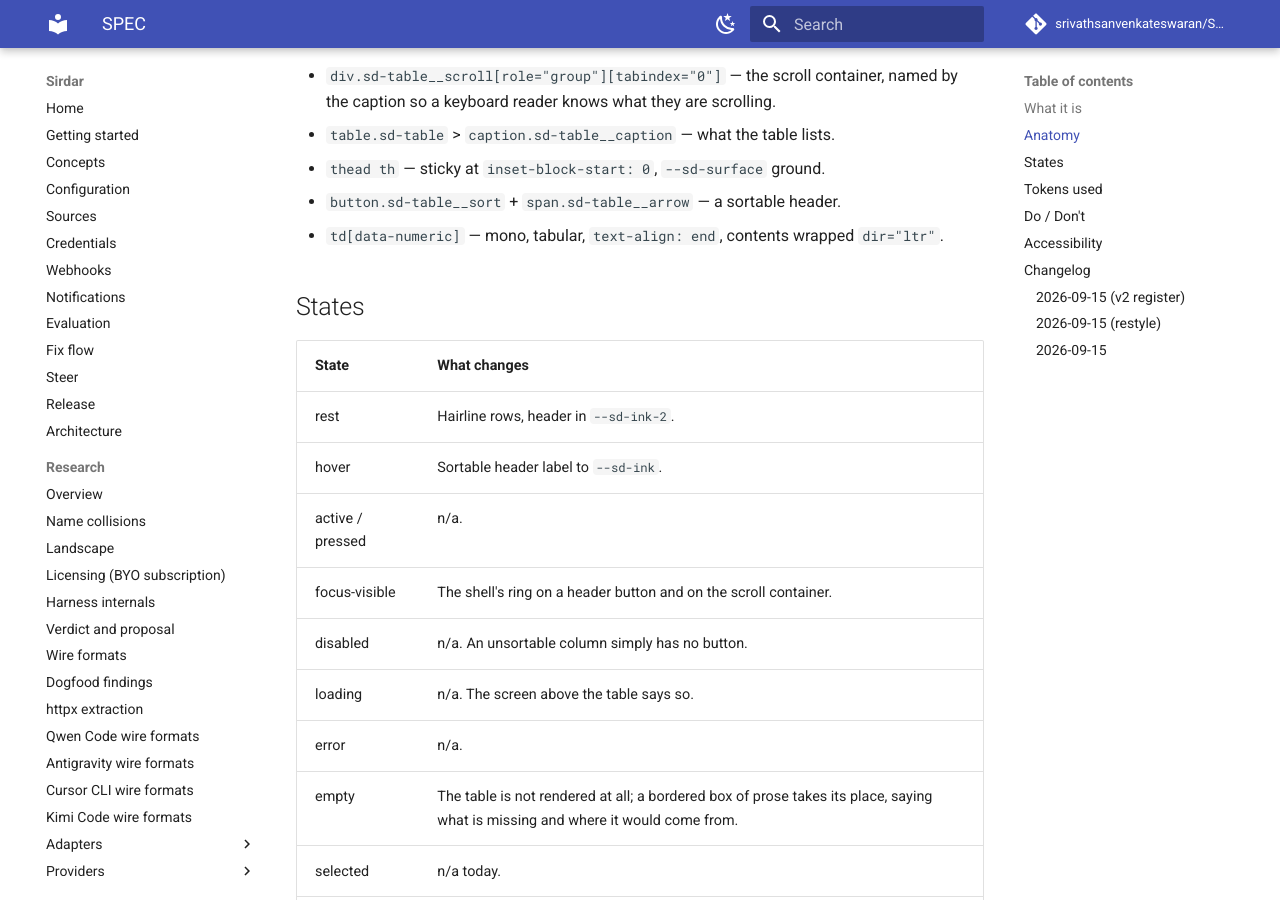
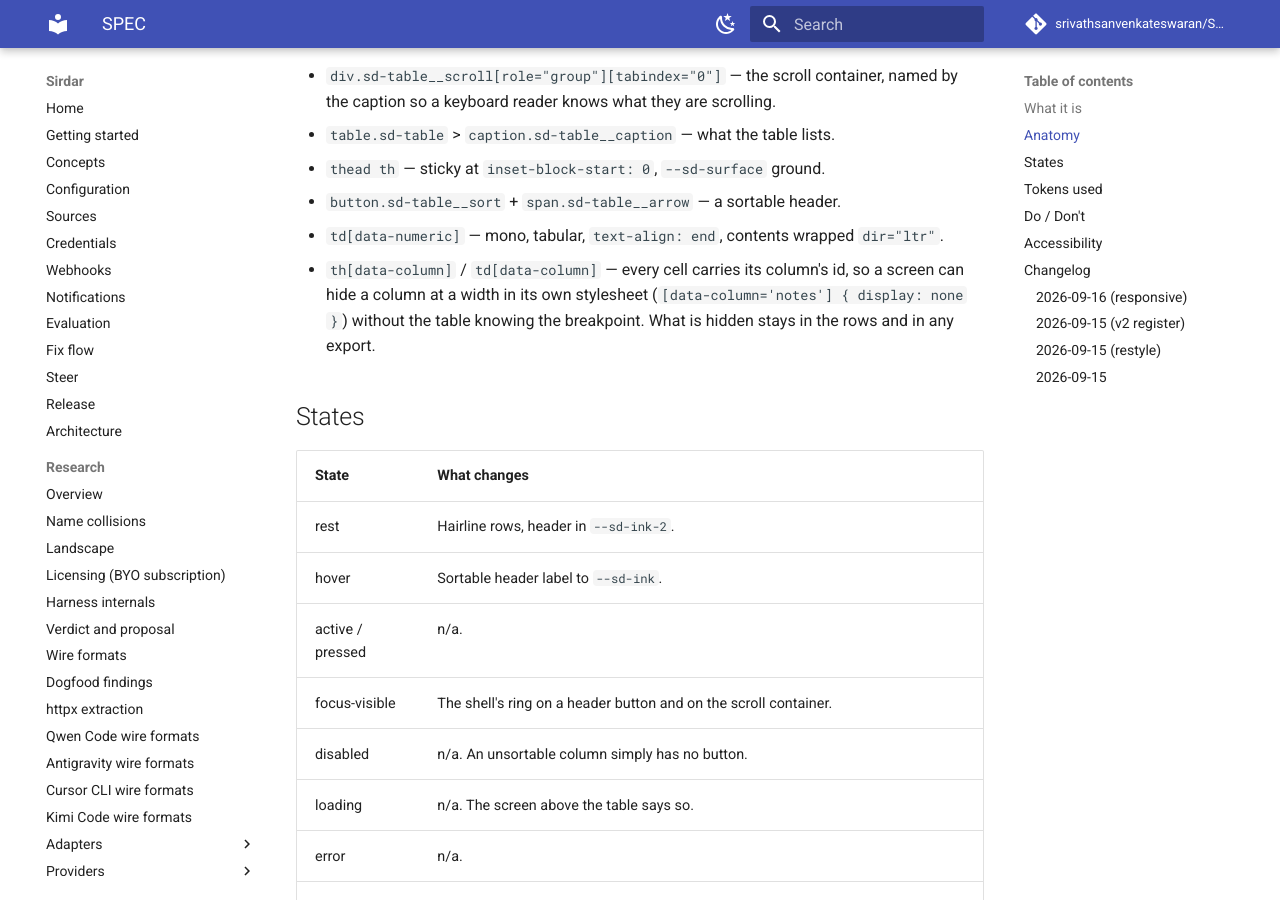
Before and after one commit to srivathsanvenkateswaran/Sirdar, an MkDocs documentation site: the page built from docs/design/library/data-table/SPEC.md, in a window 1280 px wide and 900 px high, scrolled down 377 px. Built offline with MkDocs 1.6.1 and Material for MkDocs 9.7.7, drawn with Linux system fonts in a browser that asks for light colours; comment, search, counter and statistics services are not loaded; some of the changed text lies outside the part shown.

Commit message:
register: band stacks under 1300, table drops three columns under 1200 via data-column

```diff
--- a/docs/design/library/data-table/SPEC.md
+++ b/docs/design/library/data-table/SPEC.md
@@ -23,6 +23,10 @@
 - `button.sd-table__sort` + `span.sd-table__arrow` — a sortable header.
 - `td[data-numeric]` — mono, tabular, `text-align: end`, contents wrapped
   `dir="ltr"`.
+- `th[data-column]` / `td[data-column]` — every cell carries its column's
+  id, so a screen can hide a column at a width in its own stylesheet
+  (`[data-column='notes'] { display: none }`) without the table knowing the
+  breakpoint. What is hidden stays in the rows and in any export.
 
 ## States
 
@@ -78,6 +82,11 @@
 
 ## Changelog
 
+### 2026-09-16 (responsive)
+Every `th` and `td` carries `data-column="<id>"`, so the register can drop
+Confidence, Verdict and Notes under 1200 from its own stylesheet. The table
+itself has no breakpoints.
+
 ### 2026-09-15 (v2 register)
 Re-scaled to the reviewed mocks: 48-tall rows with 16px cell padding and
 `--sd-rule-faint` hairlines between them, a 12px-padded header in
```
Also changed, not shown: desktop/frontend/src/screens/register.css (+34 -4 lines), desktop/frontend/src/ui/data-table/SPEC.md (+9 -0 lines), 2 other files.
